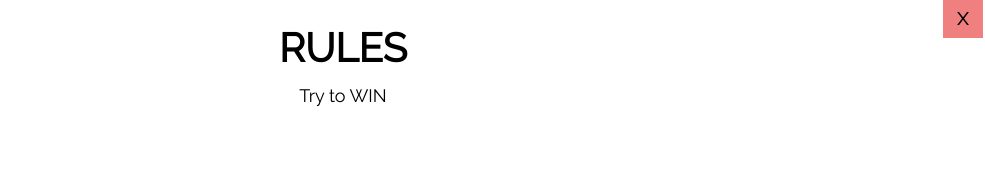
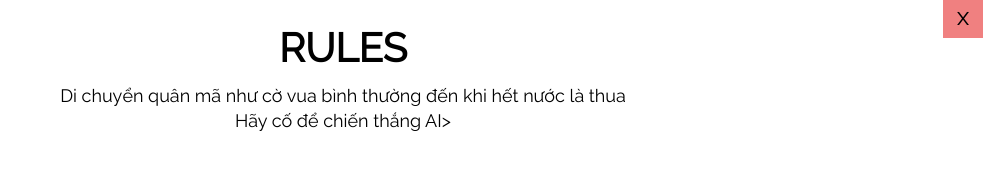
Before and after one commit to doxuannam1711/AI-Chess, a plain HTML site: page index.html in a window 1280 px wide. Shown: the whole page, without its empty margins (295-1280 px from the left). Drawn offline with Linux system fonts and the light colour scheme.

Commit message:
New update

```diff
--- a/index.html
+++ b/index.html
@@ -18,7 +18,7 @@
             <div id = "rp-heading">RULES</div>
             <div id = "back" onclick = "document.getElementById('rules-page').style.top='100vh';">x</div>
             <div id = "rp-rules">
-                Try to WIN
+                Di chuyển quân mã như cờ vua bình thường đến khi hết nước là thua<br/>Hãy cố để chiến thắng AI>
             </div>
         </div>
         <script src="script.js"></script>
```
